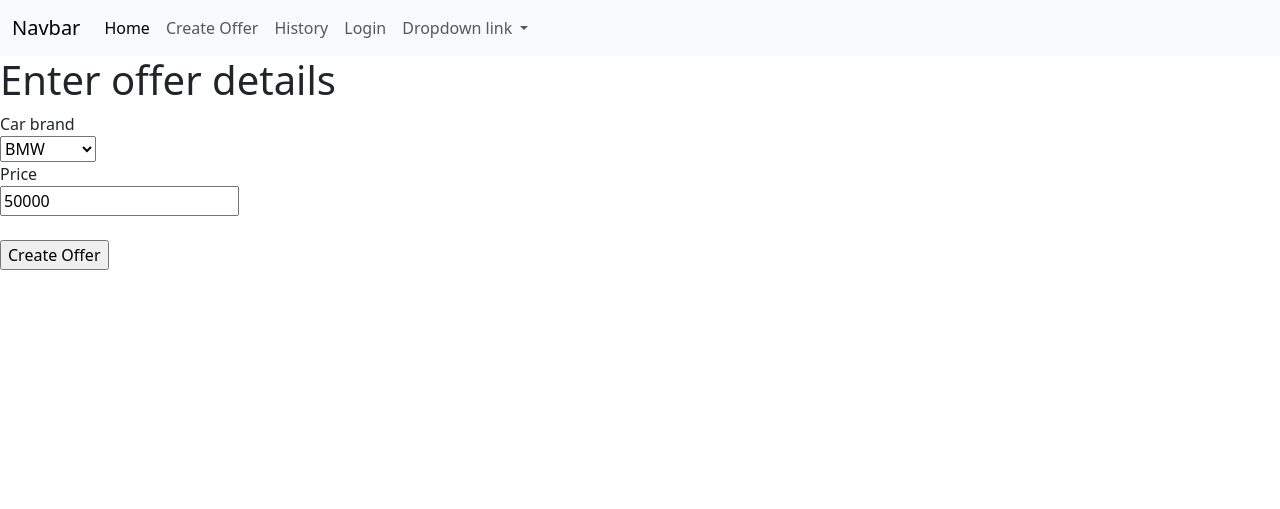
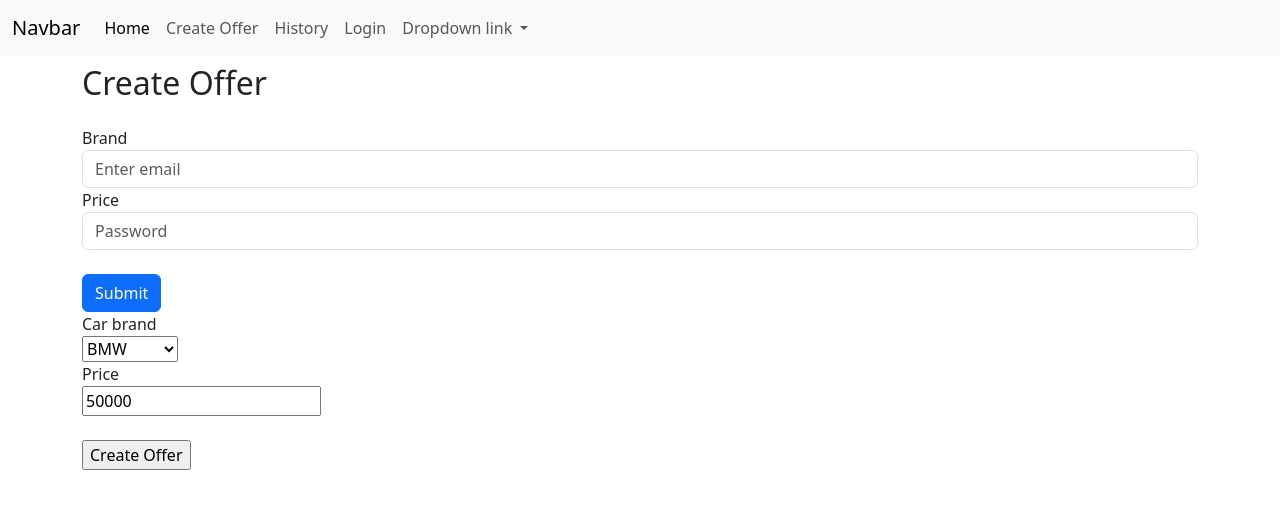
Before and after one commit to rajkonkret/BootCamp-11-10-2025-WEB, a Flask app: page /create_offer in a window 1280 px wide. Shown: the top 509 px of the page. Run offline with Flask 3, Linux system fonts and the light colour scheme.

Commit message:
[16 32] update web3_flask/flask_zad5 update add bootstrap form

```diff
--- a/web3_flask/flask_zad5_bootstrap/templates/create_offer.html
+++ b/web3_flask/flask_zad5_bootstrap/templates/create_offer.html
@@ -1,11 +1,24 @@
 {% extends "base.html" %}
-
-{% block body_header %}
-    Enter offer details
-{% endblock %}
 
 
 {% block body_content %}
+<div class="container">
+      <div class="row justify-content-start">
+        <h1 class="h2 mb-4">Create Offer</h1>
+    </div>
+
+<form>
+  <div class="form-group">
+    <label for="exampleInputEmail1">Brand</label>
+    <input type="email" class="form-control" id="exampleInputEmail1" aria-describedby="emailHelp" placeholder="Enter email">
+  </div>
+  <div class="form-group">
+    <label for="exampleInputPassword1">Price</label>
+    <input type="password" class="form-control" id="exampleInputPassword1" placeholder="Password">
+  </div>
+    <br>
+  <button type="submit" class="btn btn-primary">Submit</button>
+</form>
 <form action="{{ url_for('create_offer') }}" method="POST">
     <label>Car brand</label><br>
     <select for="brand" name="brand">
@@ -19,4 +32,5 @@
 
     <input type="submit" value="Create Offer">
 </form>
+</div>
 {% endblock %}
```
